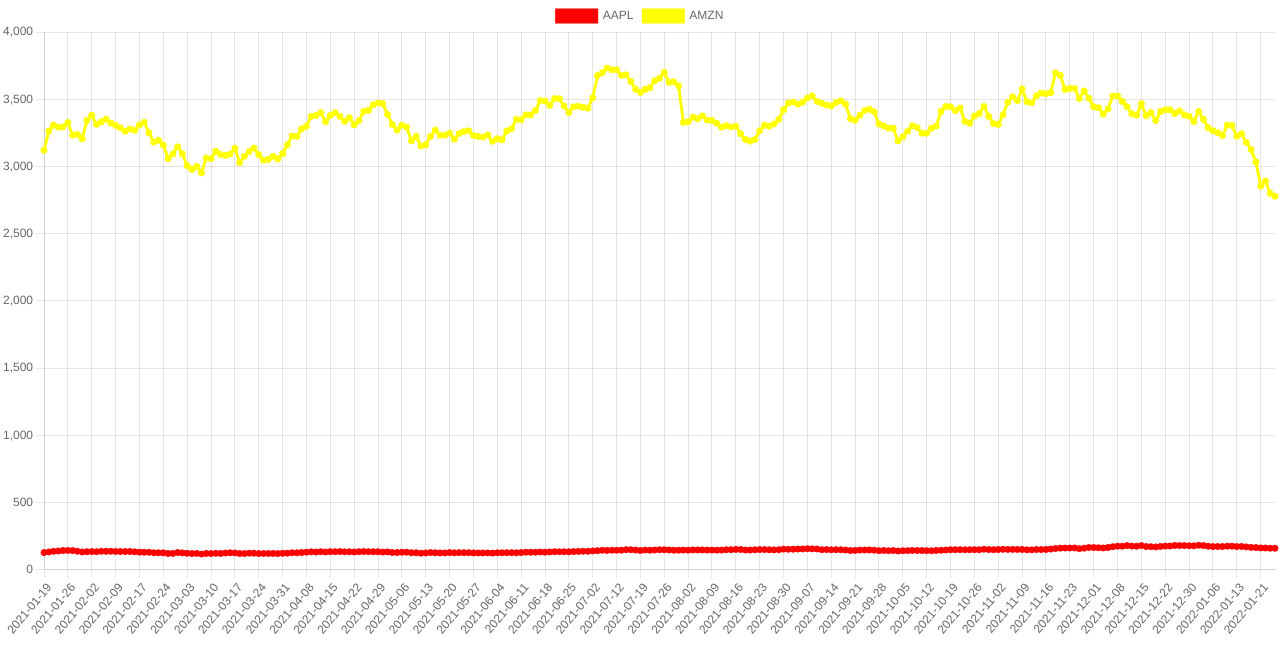
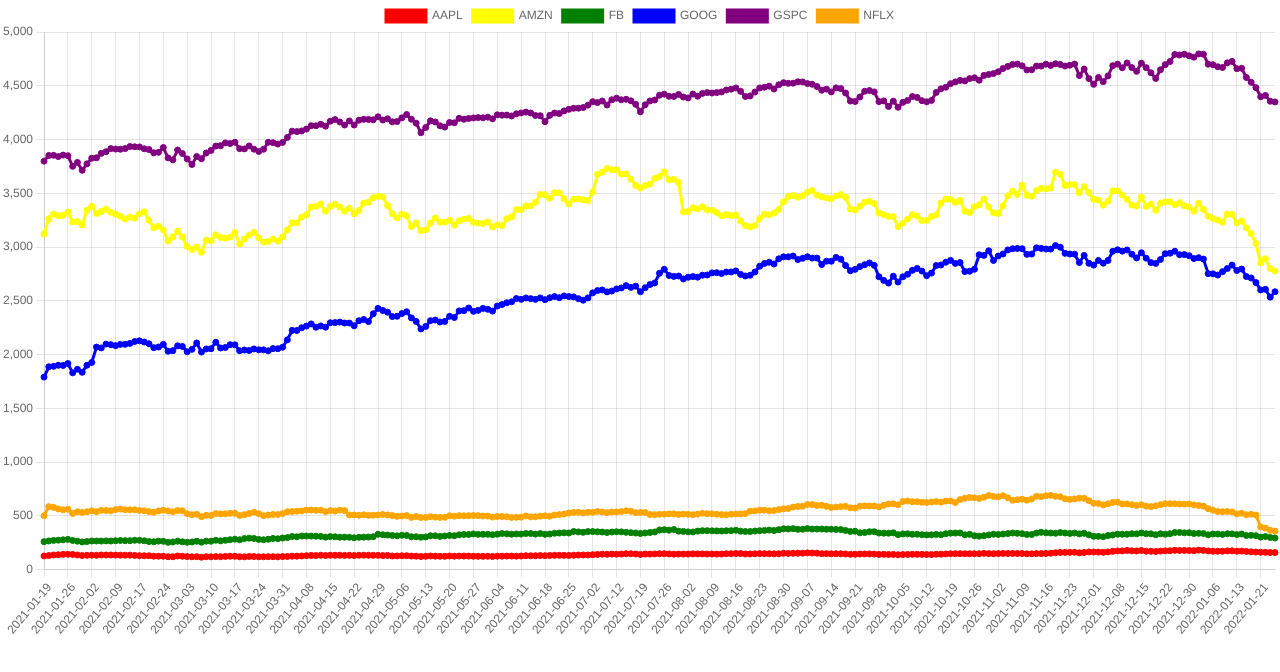
Before and after one commit to kbergmanndean/Discern, a React (Create React App) app: page / in a window 1280 px wide. Shown: the top 672 px of the page. Built offline with nearby package versions, Linux system fonts and the light colour scheme.

Commit message:
graphed all data

```diff
--- a/src/Components/Graph.js
+++ b/src/Components/Graph.js
@@ -21,9 +21,33 @@
         borderColor:"yellow",
         data:closeData[1]
     }
+    let FBLine={
+        label:"FB",
+        backgroundColor:"green",
+        borderColor:"green",
+        data:closeData[2]
+    }
+    let GOOGLine={
+        label:"GOOG",
+        backgroundColor:"blue",
+        borderColor:"blue",
+        data:closeData[3]
+    }
+    let GSPCLine={
+        label:"GSPC",
+        backgroundColor:"purple",
+        borderColor:"purple",
+        data:closeData[4]
+    }
+    let NFLXLine={
+        label:"NFLX",
+        backgroundColor:"orange",
+        borderColor:"orange",
+        data:closeData[5]
+    }
 
 
-    let linesArray =[AAPLLine,AMZNLine]
+    let linesArray =[AAPLLine, AMZNLine, FBLine, GOOGLine, GSPCLine, NFLXLine]
 
     let data={
         labels:dates,
```
